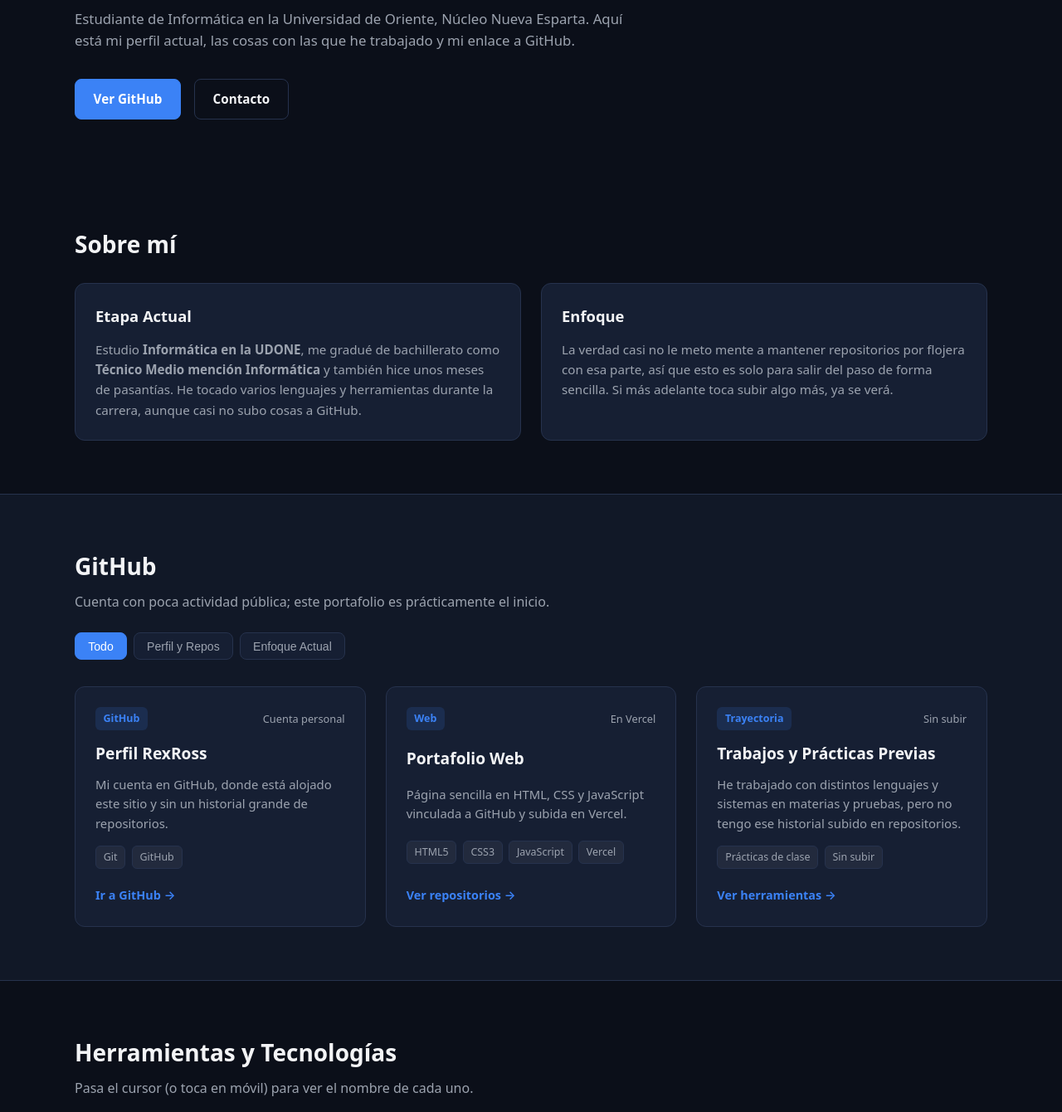
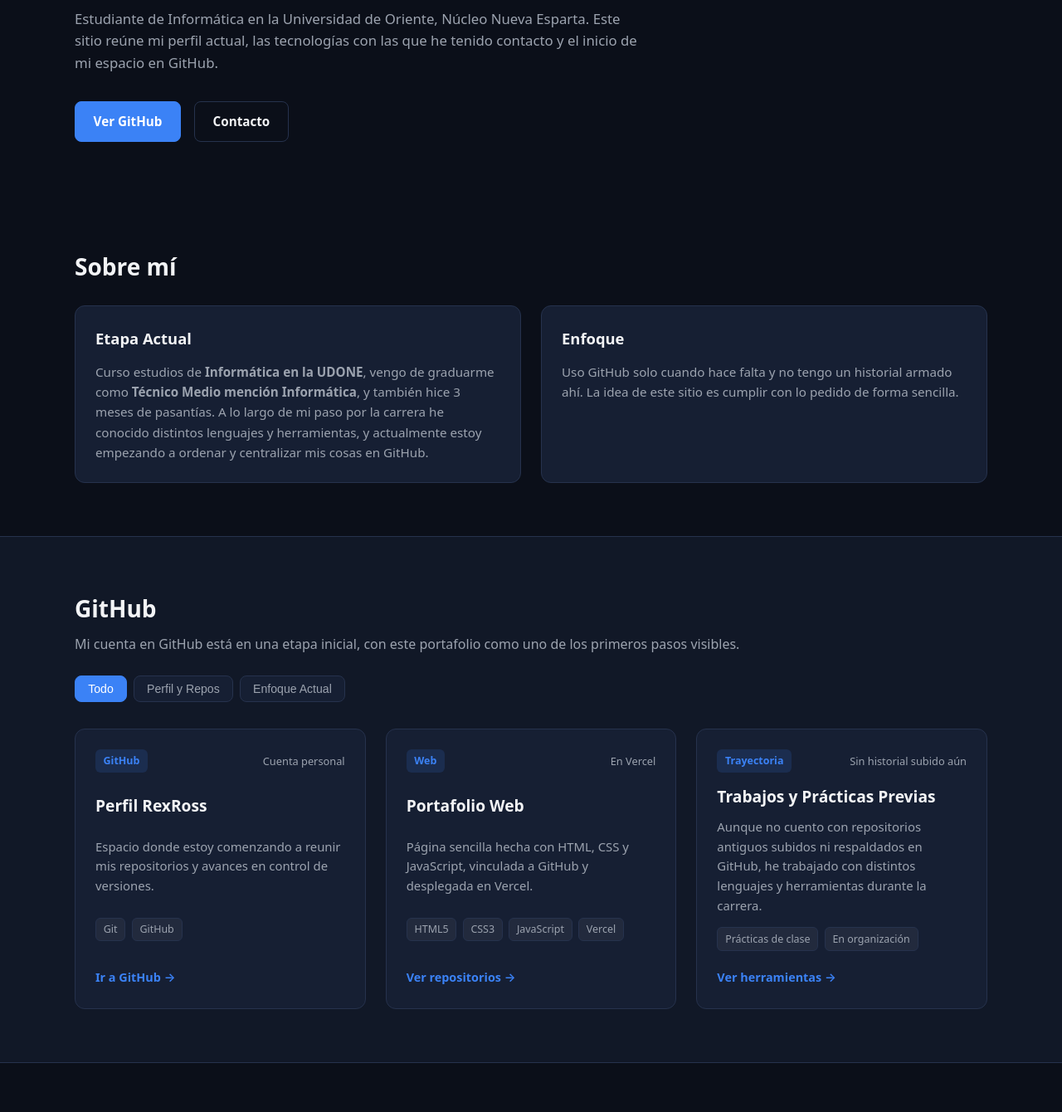
Before and after one commit to RexRoss/fidel-rosas-portafolio, a plain HTML site: page index.html in a window 1280 px wide. Shown: the part 260-1600 px from the top of the page at 83% size. Drawn offline with nearby package versions, Linux system fonts and the light colour scheme.

Commit message:
cambio definitivo 3.0

```diff
--- a/index.html
+++ b/index.html
@@ -3,7 +3,7 @@
 <head>
   <meta charset="UTF-8" />
   <meta name="viewport" content="width=device-width, initial-scale=1.0" />
-  <meta name="description" content="Portafolio de Fidel Rosas - Informática, UDONE." />
+  <meta name="description" content="Portafolio académico de Fidel Rosas - Informática, UDONE." />
   <title>Fidel Rosas | Portafolio</title>
   <link rel="stylesheet" href="https://cdn.jsdelivr.net/gh/devicons/devicon@latest/devicon.min.css" />
   <link rel="stylesheet" href="styles.css" />
@@ -31,7 +31,8 @@
         <h1>Hola, soy <span class="resaltado">Fidel Rosas</span></h1>
         <p class="portada-texto">
           Estudiante de Informática en la Universidad de Oriente, Núcleo Nueva Esparta.
-          Aquí está mi perfil actual, las cosas con las que he trabajado y mi enlace a GitHub.
+          Este sitio reúne mi perfil actual, las tecnologías con las que he tenido contacto
+          y el inicio de mi espacio en GitHub.
         </p>
         <div class="acciones-portada">
           <a href="#github" class="btn btn-principal">Ver GitHub</a>
@@ -48,17 +49,16 @@
           <div class="tarjeta-info">
             <h3>Etapa Actual</h3>
             <p>
-              Estudio <strong>Informática en la UDONE</strong>, me gradué de bachillerato como
-              <strong>Técnico Medio mención Informática</strong> y también hice unos meses de pasantías.
-              He tocado varios lenguajes y herramientas durante la carrera, aunque casi no subo cosas a GitHub.
+              Curso estudios de <strong>Informática en la UDONE</strong>,
+              vengo de graduarme como <strong>Técnico Medio mención Informática</strong>, y también hice 3 meses de pasantías.
+              A lo largo de mi paso por la carrera he conocido distintos lenguajes y herramientas,
+              y actualmente estoy empezando a ordenar y centralizar mis cosas en GitHub.
             </p>
           </div>
           <div class="tarjeta-info">
             <h3>Enfoque</h3>
             <p>
-              La verdad casi no le meto mente a mantener repositorios por flojera con esa parte,
-              así que esto es solo para salir del paso de forma sencilla. Si más adelante toca subir
-              algo más, ya se verá.
+              Uso GitHub solo cuando hace falta y no tengo un historial armado ahí. La idea de este sitio es cumplir con lo pedido de forma sencilla.
             </p>
           </div>
         </div>
@@ -71,7 +71,7 @@
         <div>
           <h2 class="titulo-seccion">GitHub</h2>
           <p class="subtitulo-seccion">
-            Cuenta con poca actividad pública; este portafolio es prácticamente el inicio.
+            Mi cuenta en GitHub está en una etapa inicial, con este portafolio como uno de los primeros pasos visibles.
           </p>
         </div>
 
@@ -89,7 +89,7 @@
             </div>
             <h3>Perfil RexRoss</h3>
             <p class="tarjeta-descripcion">
-              Mi cuenta en GitHub, donde está alojado este sitio y sin un historial grande de repositorios.
+              Espacio donde estoy comenzando a reunir mis repositorios y avances en control de versiones.
             </p>
             <div class="lista-tecnologias">
               <span>Git</span>
@@ -107,7 +107,7 @@
             </div>
             <h3>Portafolio Web</h3>
             <p class="tarjeta-descripcion">
-              Página sencilla en HTML, CSS y JavaScript vinculada a GitHub y subida en Vercel.
+              Página sencilla hecha con HTML, CSS y JavaScript, vinculada a GitHub y desplegada en Vercel.
             </p>
             <div class="lista-tecnologias">
               <span>HTML5</span>
@@ -123,15 +123,15 @@
           <article class="tarjeta-proyecto" data-categoria="enfoque">
             <div class="tarjeta-encabezado">
               <span class="etiqueta-tipo">Trayectoria</span>
-              <span class="texto-contexto">Sin subir</span>
+              <span class="texto-contexto">Sin historial subido aún</span>
             </div>
             <h3>Trabajos y Prácticas Previas</h3>
             <p class="tarjeta-descripcion">
-              He trabajado con distintos lenguajes y sistemas en materias y pruebas, pero no tengo ese historial subido en repositorios.
+              Aunque no cuento con repositorios antiguos subidos ni respaldados en GitHub, he trabajado con distintos lenguajes y herramientas durante la carrera.
             </p>
             <div class="lista-tecnologias">
               <span>Prácticas de clase</span>
-              <span>Sin subir</span>
+              <span>En organización</span>
             </div>
             <div class="enlace-tarjeta">
               <a href="#tecnologias">Ver herramientas →</a>
@@ -146,7 +146,7 @@
       <div class="contenedor">
         <h2 class="titulo-seccion">Herramientas y Tecnologías</h2>
         <p class="subtitulo-seccion">
-          Pasa el cursor (o toca en móvil) para ver el nombre de cada uno.
+          Pasa el cursor (o toca un logo en móvil) para ver el nombre de cada tecnología.
         </p>
         <div class="grilla-tres">
           <div class="tarjeta-info">
--- a/script.js
+++ b/script.js
@@ -1,5 +1,5 @@
 document.addEventListener("DOMContentLoaded", () => {
-  // Año actual en el footer
+  // Año actual en el pie
   const spanAnio = document.getElementById("año-actual");
   if (spanAnio) {
     spanAnio.textContent = new Date().getFullYear();
--- a/styles.css
+++ b/styles.css
@@ -99,6 +99,12 @@ body {
   font-size: clamp(2rem, 4vw, 3rem);
   line-height: 1.2;
   margin-bottom: 1rem;
+}
+
+.portada h1 small {
+  font-size: 1.25rem;
+  color: var(--texto-suave);
+  font-weight: 500;
 }
 
 .resaltado {
```
